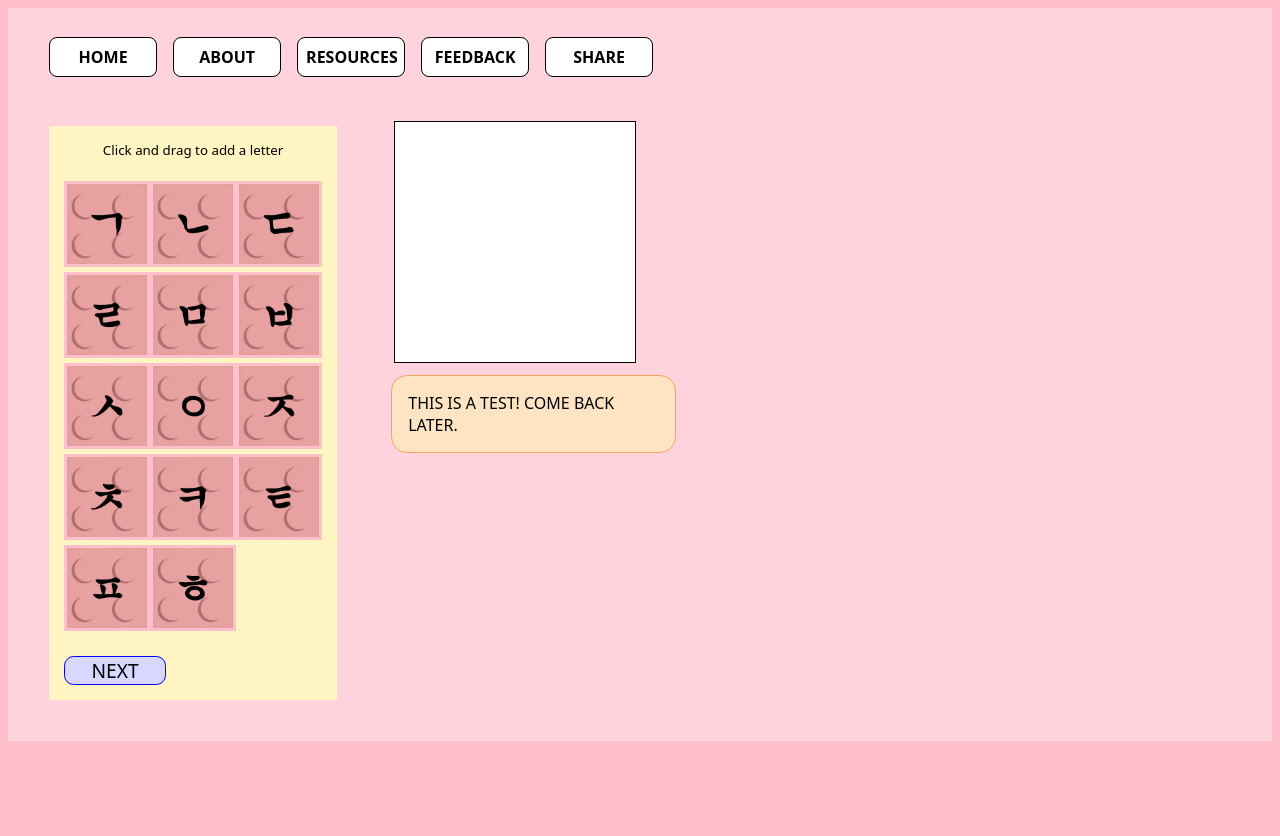
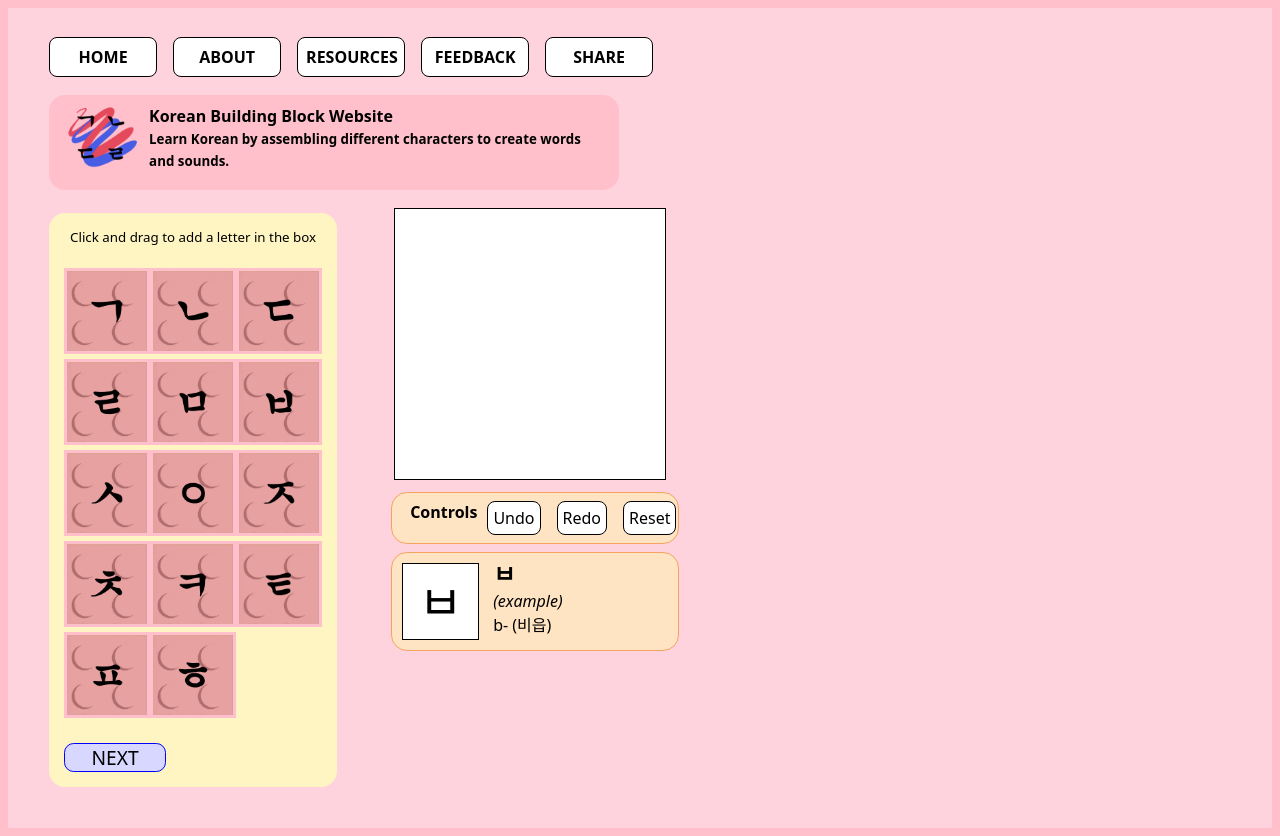
Before and after one commit to stephull/korean-building-blocks, a React (Create React App) app in the folder frontend/: page / in a window 1280 px wide. Before the commit the page ends 800 px from the top, so only its background shows below. Built offline with nearby package versions, Linux system fonts and the light colour scheme.

Commit message:
fix title + new logo & make controls and assistant board

```diff
--- a/frontend/src/App.js
+++ b/frontend/src/App.js
@@ -6,6 +6,9 @@ import AppHeader from "./components/AppHeader";
 import Helper from "./components/Helper";
 import LetterPanel from "./components/LetterPanel";
 import "./main.css";
+
+// app logo
+import appLogo from "./images/extra/app_logo.png";
 
 // for header
 function getHeaderItems() {
@@ -26,18 +29,49 @@ export default function App() {
       <AppHeader className="appHeader flex">
         {getHeaderItems()}
       </AppHeader>
+      <div className="title flex">
+        <img id="app-logo" src={appLogo} alt="ㄱㄴㄷㄹ" />
+        <div>
+          <span>Korean Building Block Website</span><br />
+          <small>Learn Korean by assembling different characters to create words and sounds.</small>
+        </div>
+      </div>
       <div className="flex">
         <Panel id="mainPanel" className="panel">
-          <span id="panel-instruct">Click and drag to add a letter</span>
+          <span id="panel-instruct">Click and drag to add a letter in the box</span>
           <LetterPanel />
           <CustomButton className="customButton panelButton">
             NEXT
           </CustomButton>
         </Panel>
         <div className="stack interact-panel">
-          <Board id="mainBoard" className="board" />
-          <Helper id="" className="helper">
-            THIS IS A TEST! COME BACK LATER.
+          <Board className="board mainBoard">
+          </Board>
+          <Helper className="helper help-controls">
+            <div className="flex">
+              <div>
+                <b style={{padding: '10px'}}>Controls</b>
+              </div>
+              <div className="flex">
+                <CustomButton className="customButton ctrlButton">Undo</CustomButton>
+                <CustomButton className="customButton ctrlButton">Redo</CustomButton>
+                <CustomButton className="customButton ctrlButton">Reset</CustomButton>
+              </div>
+            </div>
+          </Helper>
+          <Helper className="helper help-assistant">
+            <div className="flex">
+              <div>
+                <Board className="board sideBoard">ㅂ</Board>
+              </div>
+              <div className="stack assistant-text">
+                <b className="assistant-main">ㅂ</b>
+                <div>
+                  <i>(example)</i><br/>
+                  <span>b- (비읍)</span>
+                </div>
+              </div>
+            </div>
           </Helper>
         </div>
       </div>
--- a/frontend/src/components/Board.js
+++ b/frontend/src/components/Board.js
@@ -7,7 +7,16 @@ export default function Board(props) {
             id={props.id}
             className={props.className}
         >
-            {props.children}
+            <div className="board-text"
+                style={{
+                    textAlign: 'center',
+                    fontSize: (props.className === "board sideBoard") ?
+                        '48px' : (props.className === "board mainBoard") ?
+                        '200px' : '16px'
+                }}
+            >
+                {props.children}
+            </div>
         </div>
     );
 }
--- a/frontend/src/main.css
+++ b/frontend/src/main.css
@@ -17,9 +17,27 @@ html {
   background-color: var(--def-bg);
 }
 
+#app-logo {
+  width: 90px;
+  height: 90px;
+  margin-top: -15px;
+}
+
 .mainApp {
   background-color: var(--app-bg);
   padding: 10px;
+}
+
+.title {
+  font-weight: bold;
+  margin: 1.5%;
+  margin-left: 2.5%;
+  margin-bottom: 2.5%;
+  padding: 10px;
+  background-color: pink;
+  border-radius: 1em;
+  max-width: 550px;
+  margin-bottom: -0.5em;
 }
 
 .interact-panel {
@@ -47,6 +65,7 @@ html {
   padding: 15px;
   justify-content: center;
   align-items: center;
+  border-radius: 1em;
 }
 
 #panel-instruct {
@@ -59,21 +78,46 @@ html {
   background-color: white;
   border: 1px solid black;
   margin: 2.5%;
-  height: 240px;
-  width: 240px;
+}
+
+.mainBoard {
+  height: 270px;
+  width: 270px;
+}
+
+.sideBoard {
+  height: 75px;
+  width: 75px;
 }
 
 .helper {
   margin: 1.5%;
   background-color: bisque;
-  padding: 1em;
+  padding: 0.5em;
   border-radius: 1em;
+  width: 270px;
   border: 1px solid sandybrown;
+}
+
+.assistant-text {
+  padding: 0em 1em;
+}
+
+.assistant-main {
+  margin-top: -0.25em;
+  font-size: 24px;
 }
 
 .customButton {
   border-radius: 0.5em;
   text-align: center;
+}
+
+.ctrlButton {
+  background-color: white;
+  padding: 5px;
+  border: 1px solid black;
+  margin-right: 1em;
 }
 
 .headerButton {
@@ -102,10 +146,11 @@ html {
   100% {border-radius: 0;}
 }
 
-.panelButton:hover, .headerButton:hover {
+.panelButton:hover, .headerButton:hover, .ctrlButton:hover {
   animation: buttonAnimate;
   animation-duration: 0.5s;
   animation-fill-mode: forwards;
+  font-weight: bold;
 }
 
 .letterHolder {
```
Also changed, not shown: frontend/src/components/Slider.js (added, +13 -0 lines), frontend/src/images/extra/app_logo.png (added).
